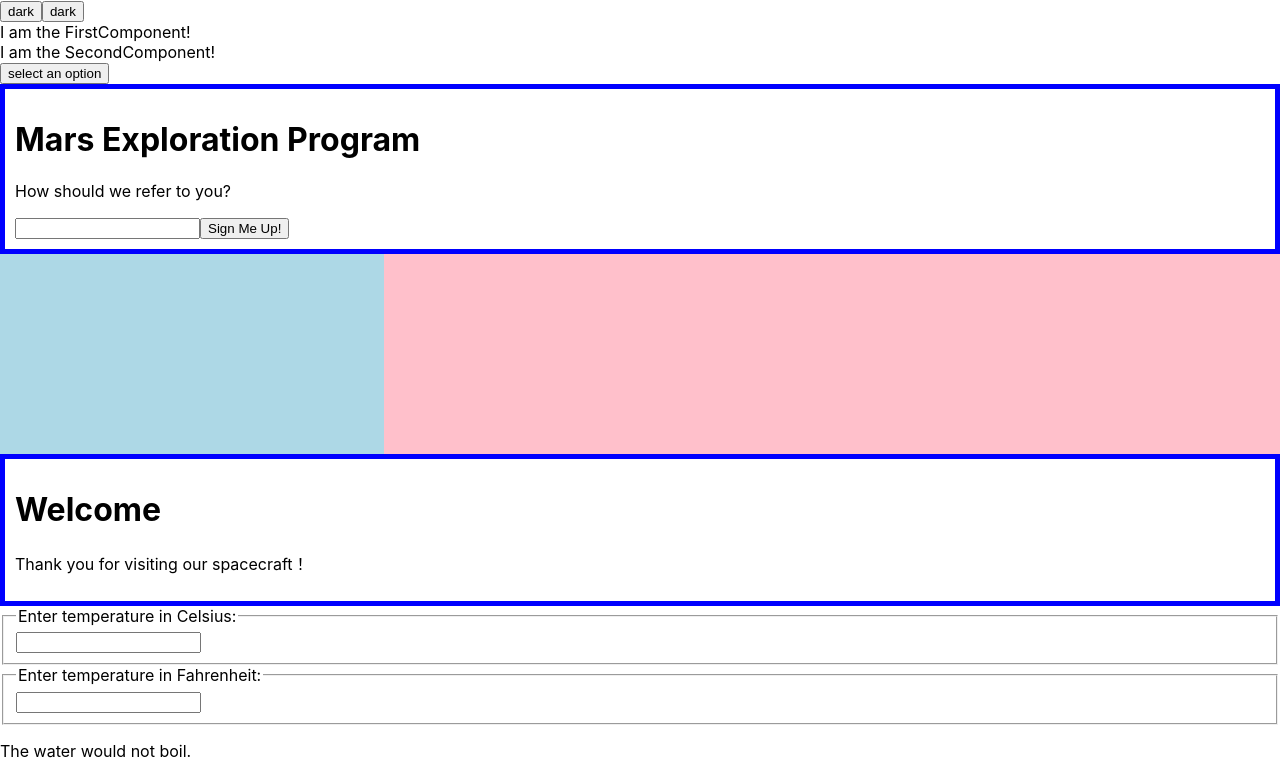
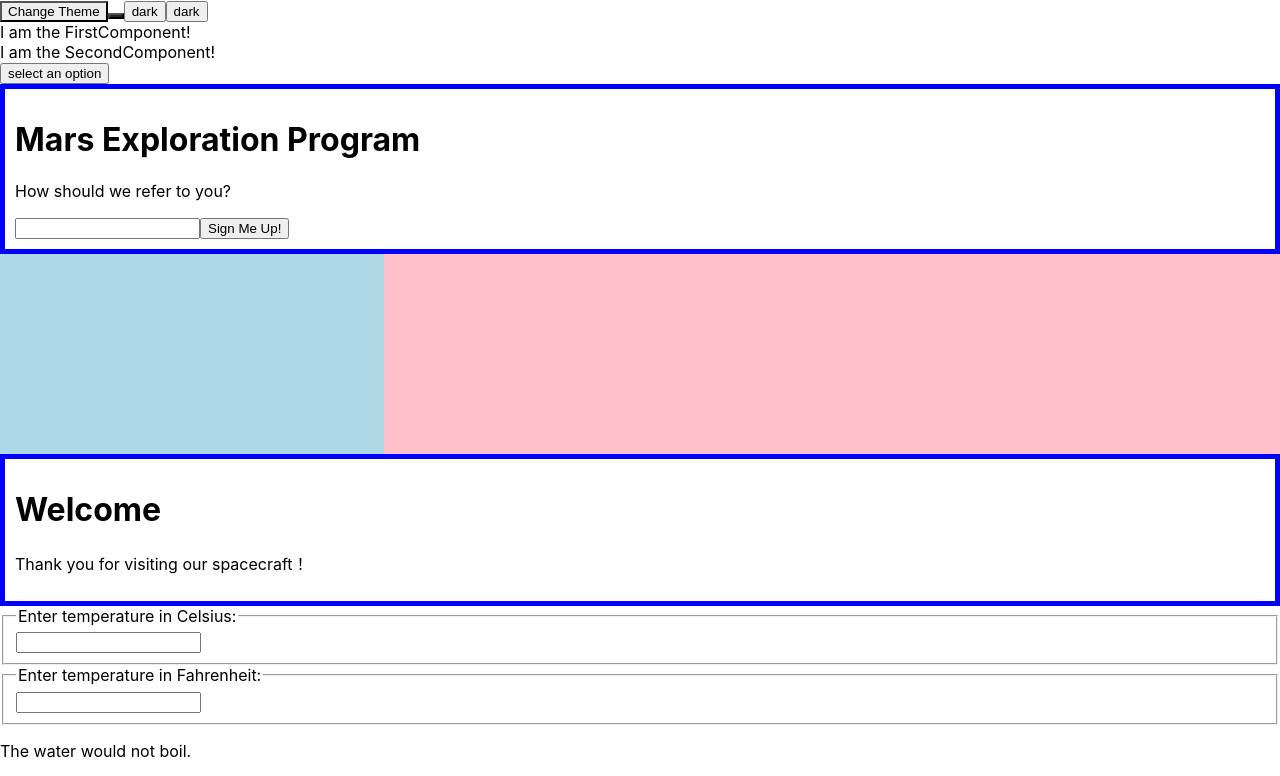
Before and after one commit to SitongHui/learnReact-1, a React (Create React App) app: page / in a window 1280 px wide. Shown: the top 776 px of the page. Built offline with nearby package versions, Linux system fonts and the light colour scheme.

Commit message:
高阶指引：context: 动态context

```diff
--- a/src/App.js
+++ b/src/App.js
@@ -25,6 +25,10 @@ import ToolBar from "./senior/ContextPractice/noUseContext/ToolBar";
 import Toolbar from "./senior/ContextPractice/useContext/Toolbar";
 
 import ThemeContext from './ctx';
+import ThemedContext, { themes } from './context';
+import DynamicToolbar from "./senior/ContextPractice/dynamicContext/DynamicToolbar";
+// import ThemedButton from "./senior/ContextPractice/noUseContext/ThemedButton";
+import DynamicThemedBtn from "./senior/ContextPractice/dynamicContext/DynamicThemedBtn";
 
 function TimeString() {
     return (
@@ -40,7 +44,8 @@ class App extends Component {
         this.state = {
             date: new Date(),
             isGoing: true,
-            numberOfGuests: 2
+            numberOfGuests: 2,
+            theme: themes.light
         };
     }
     formatName = (user) => {
@@ -63,8 +68,14 @@ class App extends Component {
         const target = e.target;
         const value = target.type === 'checkbox' ? target.checked : target.value;
         this.setState({
-            [name]: value
+            [name]: value,
         })
+    };
+
+    toggleTheme = () => {
+        this.setState(state => ({
+            theme: state.theme === themes.dark ? themes.light : themes.dark
+        }));
     };
 
     render() {
@@ -87,8 +98,17 @@ class App extends Component {
             { id: 2, title: 'hst', content: 'hst is clever!' }
         ];
 
+
+
         return (
             <>
+                {/* 动态context */}
+                <ThemedContext.Provider value={this.state.theme}>
+                    <DynamicToolbar changeTheme={this.toggleTheme}/>
+                </ThemedContext.Provider>
+                <DynamicThemedBtn />
+
+
                 <ThemeContext.Provider value="dark">
                     <Toolbar />
                 </ThemeContext.Provider>
--- a/src/TestPage/Page.js
+++ b/src/TestPage/Page.js
@@ -3,7 +3,7 @@ import WarningBanner from "./WarningBanner";
 
 class Page extends Component {
     constructor(props) {
-        super(props)
+        super(props);
         this.state = {
             showWarning: true
         }
--- /dev/null
+++ b/src/context.js
@@ -0,0 +1,14 @@
+import React from 'react';
+export const themes = {
+    light: {
+        foreground: '#000000',
+        background: '#eeeeee'
+    },
+    dark: {
+        foreground: '#ffffff',
+        background: '#222222'
+    }
+};
+
+const ThemedContext = React.createContext(themes.dark); // themes.dark是默认值
+export default ThemedContext;
--- /dev/null
+++ b/src/senior/ContextPractice/dynamicContext/DynamicThemedBtn.js
@@ -0,0 +1,18 @@
+import React, { Component } from 'react';
+import ThemedContext from '../../../context';
+
+
+class DynamicThemedBtn extends Component {
+
+    render() {
+        const props = this.props;
+        const theme = this.context;
+
+        return (
+            <button {...props} style={{backgroundColor: theme.background}} />
+        )
+    }
+}
+DynamicThemedBtn.contextType = ThemedContext;
+
+export default DynamicThemedBtn;
--- /dev/null
+++ b/src/senior/ContextPractice/dynamicContext/DynamicToolbar.js
@@ -0,0 +1,16 @@
+import React, { Component } from 'react';
+import DynamicThemedBtn from './DynamicThemedBtn';
+
+class DynamicToolbar extends Component{
+    render() {
+        const { changeTheme } = this.props;
+
+        return (
+            <DynamicThemedBtn onClick={changeTheme}>
+                Change Theme
+            </DynamicThemedBtn>
+        )
+    }
+}
+
+export default DynamicToolbar;
```
Also changed, not shown: src/FancyBorder/WelcomeDialog.js (line endings or trailing spaces).
